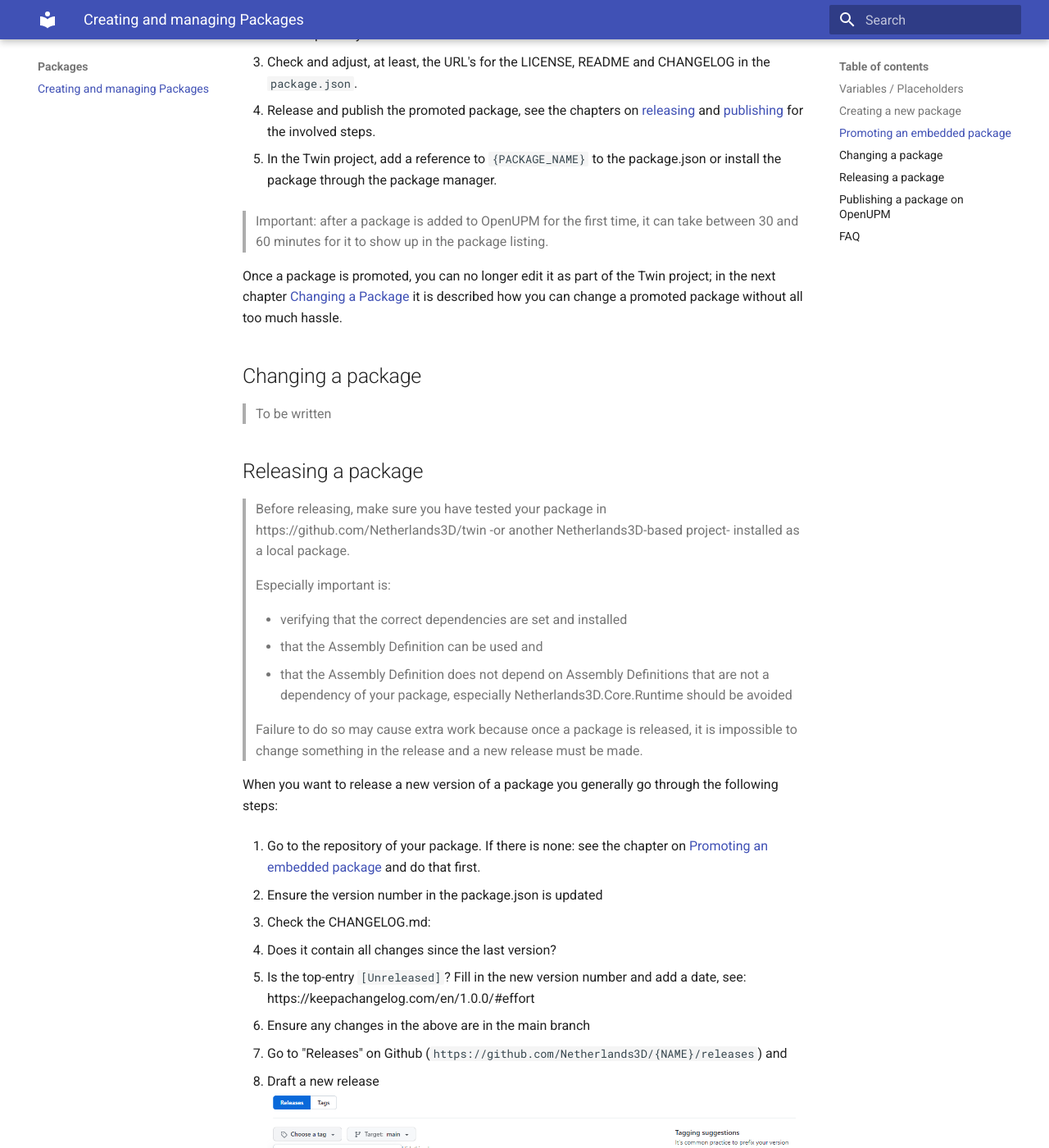
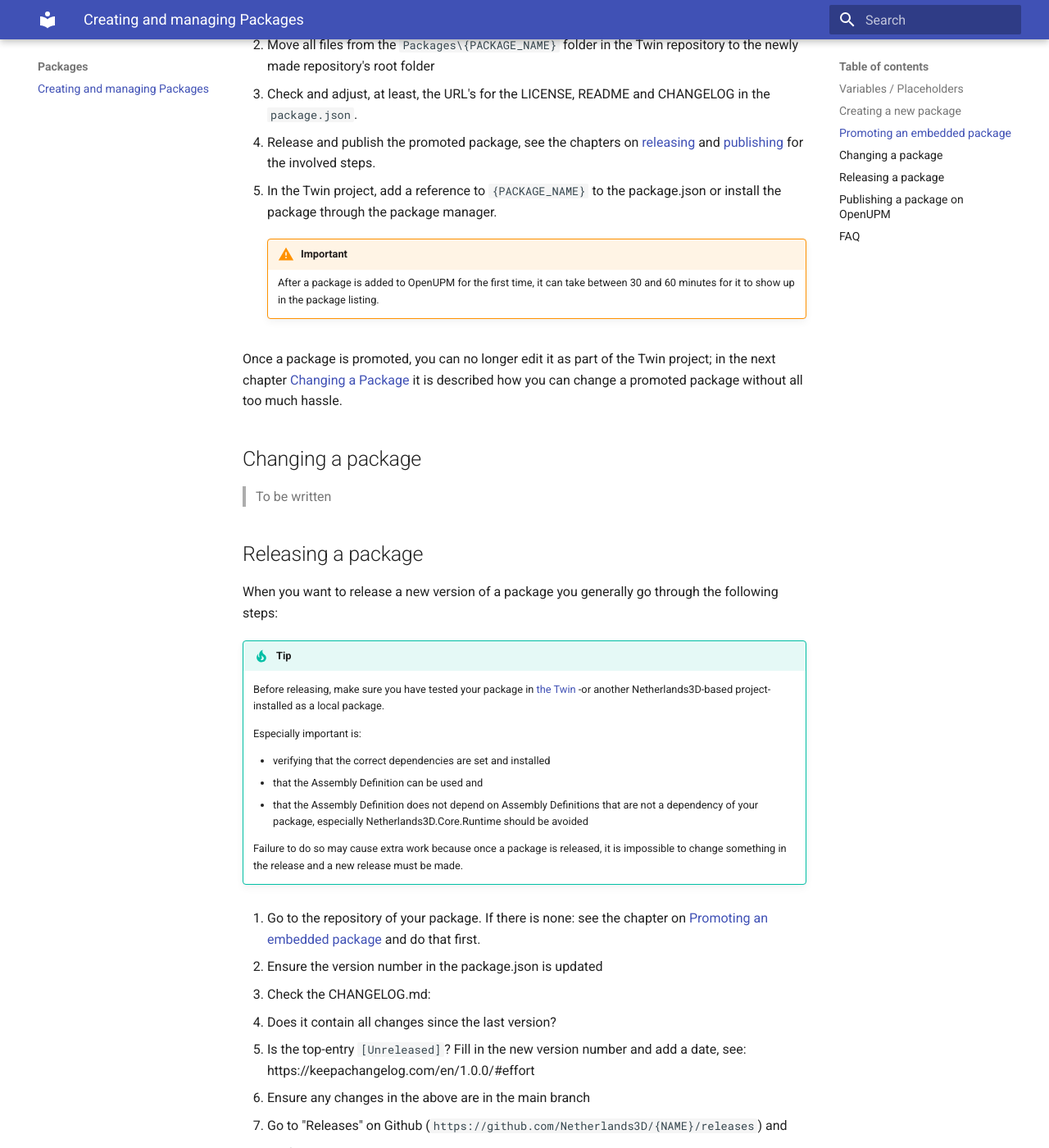
Before and after one commit to Netherlands3D/docs, an MkDocs documentation site: the page built from docs/packages/creating-and-managing-packages.md, in a window 1280 px wide and 1400 px high, scrolled down 2628 px. Shown: the whole window at 82% size. Built offline with MkDocs 1.6.1 and Material for MkDocs 9.7.7, drawn with Linux system fonts in a browser that asks for light colours; some of the changed text lies outside the part shown.

```diff
--- a/docs/packages/creating-and-managing-packages.md
+++ b/docs/packages/creating-and-managing-packages.md
@@ -88,20 +92,22 @@ hassle.
 
 ## Releasing a package
 
-> Before releasing, make sure you have tested your package in https://github.com/Netherlands3D/twin -or another
-> Netherlands3D-based project- installed as a local package.
->
-> Especially important is:
->
-> * verifying that the correct dependencies are set and installed
-> * that the Assembly Definition can be used and
-> * that the Assembly Definition does not depend on Assembly Definitions that are not a dependency of your package,
->   especially Netherlands3D.Core.Runtime should be avoided
->
-> Failure to do so may cause extra work because once a package is released, it is impossible to change something
-> in the release and a new release must be made.
+When you want to release a new version of a package you generally go through the following steps:
 
-When you want to release a new version of a package you generally go through the following steps:
+!!! tip
+
+    Before releasing, make sure you have tested your package in [the Twin](https://github.com/Netherlands3D/twin) -or
+    another Netherlands3D-based project- installed as a local package.
+
+    Especially important is:
+
+    * verifying that the correct dependencies are set and installed
+    * that the Assembly Definition can be used and
+    * that the Assembly Definition does not depend on Assembly Definitions that are not a dependency of your package,
+      especially Netherlands3D.Core.Runtime should be avoided
+
+    Failure to do so may cause extra work because once a package is released, it is impossible to change something
+    in the release and a new release must be made.
 
 1. Go to the repository of your package. If there is none: see the chapter on
    [Promoting an embedded package](#promoting-an-embedded-package) and do that first.
@@ -135,18 +141,20 @@ When the package has not been published on OpenUPM yet, now is a good time to do
 
 When a package is released for the first time, it needs to be published by registering it on OpenUPM.
 
-> Before publishing, make sure you have tested your package in https://github.com/Netherlands3D/twin -or another
-> Netherlands3D-based project- installed as a local package.
->
-> Especially important is:
->
-> * verifying that the correct dependencies are set and installed
-> * that the Assembly Definition can be used and
-> * that the Assembly Definition does not depend on Assembly Definitions that are not a dependency of your package,
->   especially Netherlands3D.Core.Runtime should be avoided
->
-> Failure to do so may cause extra work because once a package is published, it is inconvenient to unpublish it or
-> change publication details such as the name.
+!!! tip
+
+    Before publishing, make sure you have tested your package in https://github.com/Netherlands3D/twin -or another
+    Netherlands3D-based project- installed as a local package.
+
+    Especially important is:
+
+    * verifying that the correct dependencies are set and installed
+    * that the Assembly Definition can be used and
+    * that the Assembly Definition does not depend on Assembly Definitions that are not a dependency of your package,
+      especially Netherlands3D.Core.Runtime should be avoided
+
+    Failure to do so may cause extra work because once a package is published, it is inconvenient to unpublish it or
+    change publication details such as the name.
 
 To do so, you can take the following steps:
 
@@ -162,10 +170,12 @@ To do so, you can take the following steps:
 4. Enter your github username in the "Discovered by" field; this is used to base a fork of OpenUPM from and add the
    package as a pull request.
 
-   ![](../imgs/packages/openupm-submission-form.png)
+    ![](../imgs/packages/openupm-submission-form.png)
 
-   > **Note**: The section "Advanced" is for advanced use when multiple packages are hosted in the same repository; at the moment
-   > this method is not recommended and as such that part of the submission form can be skipped
+    !!! note
+
+        The section "Advanced" is for advanced use when multiple packages are hosted in the same repository; at the moment
+        this method is not recommended and as such that part of the submission form can be skipped
 
 5. Check the "Promotion" section if the package fits any of these categories, and check these.
 
@@ -174,8 +184,10 @@ To do so, you can take the following steps:
 As soon as the steps above have completed, you are asked to fork the `OpenUPM` repository and to commit these changes in
 a feature branch. At this point you can use the "Create pull request" button to create a pull request to OpenUPM.
 
-> If this is your first time submitting a package to OpenUPM, the maintainer of OpenUPM needs to approve the Pull
-> Request manually; this is generally done within 24 hours. Any subsequent pull requests will be automatically merged.
+!!! tip
+
+    If this is your first time submitting a package to OpenUPM, the maintainer of OpenUPM needs to approve the Pull
+    Request manually; this is generally done within 24 hours. Any subsequent pull requests will be automatically merged.
 
 After the pull request is merged, it will take 30 to 60 minutes for `OpenUPM` to add the package to the registry.
 
--- a/mkdocs.yml
+++ b/mkdocs.yml
@@ -4,6 +4,10 @@ theme:
   features:
     - navigation.sections
     - navigation.tabs
+markdown_extensions:
+  - admonition
+  - pymdownx.details
+  - pymdownx.superfences
 nav:
   - 'index.md'
   - 'Beginnen met ..':
```
Also changed, not shown: other parts of docs/packages/creating-and-managing-packages.md (+7 -3 lines).
